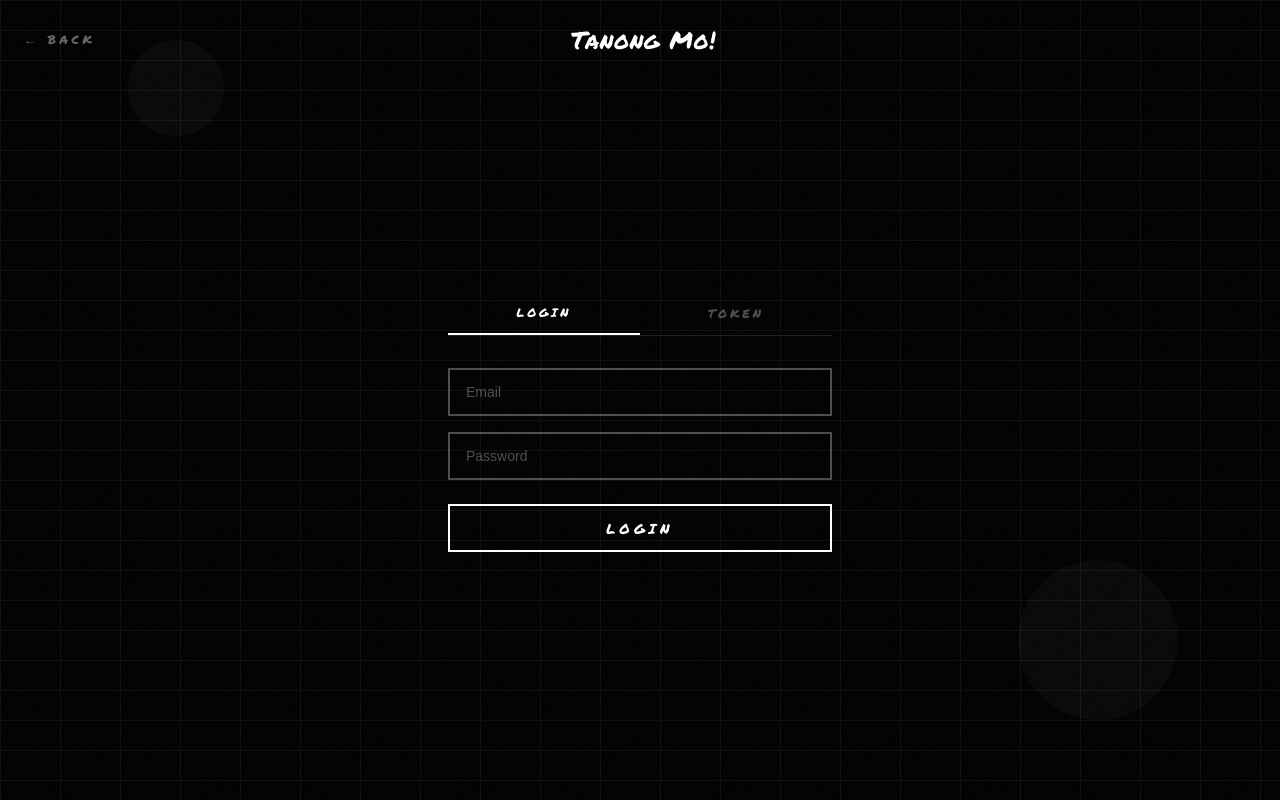
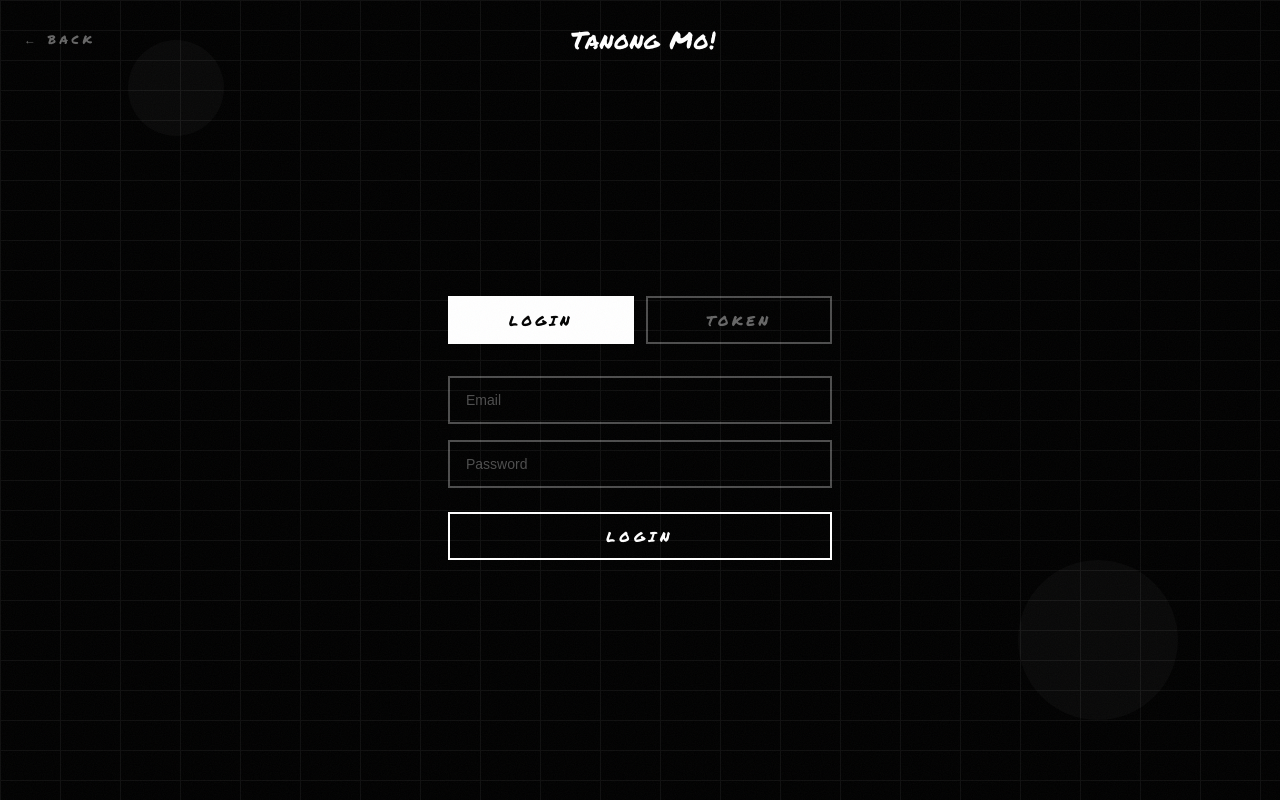
Before and after one commit to Pili-pinas/pili-pinas-app, a Next.js app: page /chat in a window 1280 px wide. Built offline with nearby package versions, Linux system fonts and the light colour scheme.

Commit message:
highlighting the options

```diff
--- a/src/app/chat/page.tsx
+++ b/src/app/chat/page.tsx
@@ -122,15 +122,15 @@ export default function ChatPage() {
           <div className="flex flex-1 items-center justify-center px-6">
             <div className="w-full max-w-sm">
               {/* Tabs */}
-              <div className="mb-8 flex border-b border-white/10">
+              <div className="mb-8 grid grid-cols-2 gap-3">
                 <button
                   role="tab"
                   aria-selected={tab === "login"}
                   onClick={() => switchTab("login")}
-                  className={`graffiti-font flex-1 pb-3 text-xs tracking-[0.25em] uppercase transition-colors duration-200 ${
+                  className={`graffiti-font border-2 py-3 text-sm tracking-[0.25em] uppercase transition-all duration-200 ${
                     tab === "login"
-                      ? "border-b-2 border-white text-white"
-                      : "text-white/30 hover:text-white/60"
+                      ? "border-white bg-white text-black"
+                      : "border-white/30 text-white/40 hover:border-white/60 hover:text-white/70"
                   }`}
                 >
                   Login
@@ -139,10 +139,10 @@ export default function ChatPage() {
                   role="tab"
                   aria-selected={tab === "token"}
                   onClick={() => switchTab("token")}
-                  className={`graffiti-font flex-1 pb-3 text-xs tracking-[0.25em] uppercase transition-colors duration-200 ${
+                  className={`graffiti-font border-2 py-3 text-sm tracking-[0.25em] uppercase transition-all duration-200 ${
                     tab === "token"
-                      ? "border-b-2 border-white text-white"
-                      : "text-white/30 hover:text-white/60"
+                      ? "border-white bg-white text-black"
+                      : "border-white/30 text-white/40 hover:border-white/60 hover:text-white/70"
                   }`}
                 >
                   Token
```
